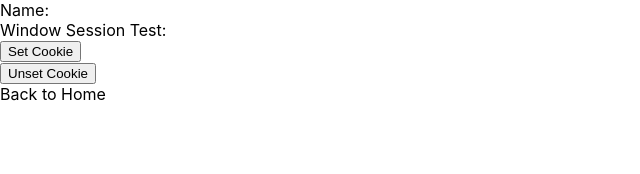
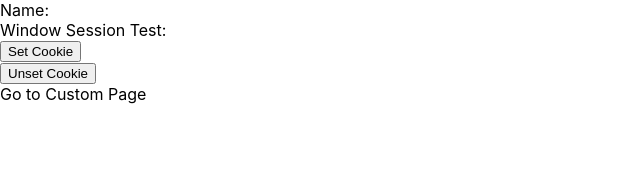
Before and after one commit to angelopaolosantos/session-test, a Next.js app: page / in a window 1280 px wide. Shown: the top 174 px of the page, without its empty margins (0-640 px from the left). Built offline with nearby package versions, Linux system fonts and the light colour scheme.

Commit message:
Page Test Fix

```diff
--- a/pages/index.js
+++ b/pages/index.js
@@ -46,7 +46,7 @@ export default function Home() {
       Window Session Test: {wst}<br />
       <button onClick={setCookie}>Set Cookie</button><br />
       <button onClick={unSetCookie}>Unset Cookie</button><br />
-      <Link href="/test">Back to Home</Link>
+      <Link href="/test">Go to Custom Page</Link>
     </div>
   )
 }
```
